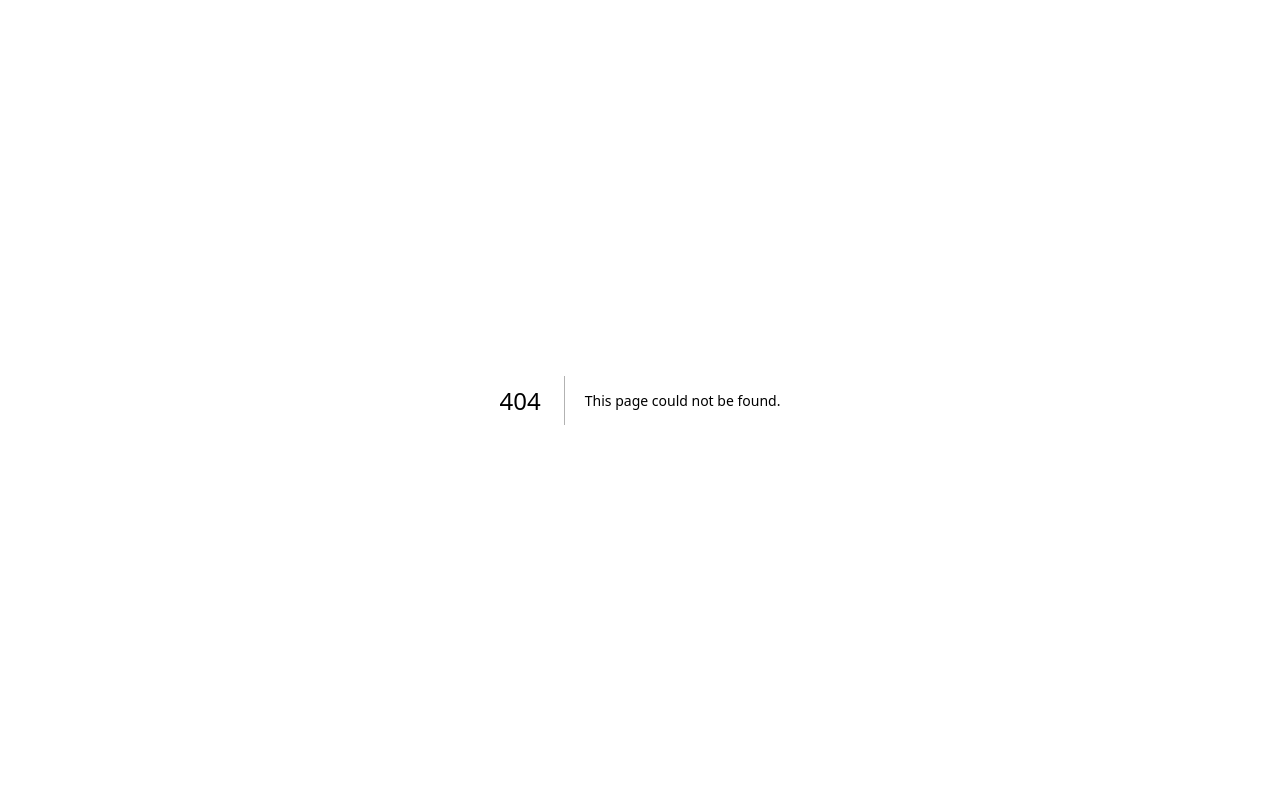
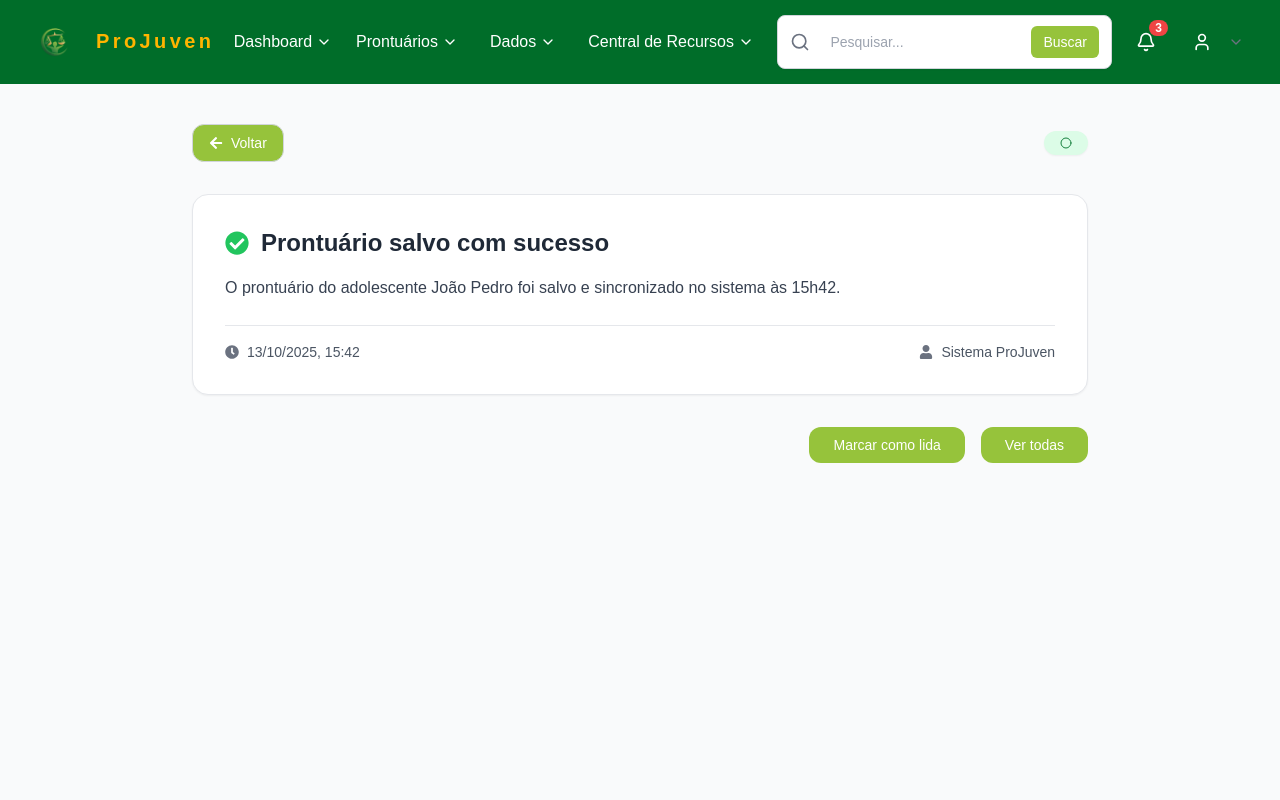
Before and after one commit to resenhandodirei/ProJuven, a Next.js app: page /notificacoes/1 in a window 1280 px wide. Before the commit this address had no page. Shown: the top 800 px of the page. Built offline with nearby package versions, Linux system fonts and the light colour scheme.

Commit message:
feat: feito com o fluxo de tela

```diff
--- /dev/null
+++ b/src/app/notificacoes/[id]/page.tsx
@@ -0,0 +1,210 @@
+"use client";
+
+import React, { useState, useEffect } from "react";
+import { useRouter, useParams } from "next/navigation";
+import Navbar from "@/components/navbar";
+import Footer from "@/components/footer";
+import { Card } from "@/components/Cards";
+import { Button } from "@/components/Button";
+import Badge from "@/components/Badge";
+import {
+  FaBell,
+  FaCheckCircle,
+  FaExclamationCircle,
+  FaArrowLeft,
+  FaClock,
+  FaUser,
+} from "react-icons/fa";
+import { motion } from "framer-motion";
+
+import "@/styles/globals.css";
+
+interface Notificacao {
+  id: number;
+  tipo: "info" | "alerta" | "sucesso";
+  titulo: string;
+  mensagem: string;
+  data: string;
+  remetente: string;
+  lida: boolean;
+}
+
+const notificacoesMock: Notificacao[] = [
+  {
+    id: 1,
+    tipo: "sucesso",
+    titulo: "Prontuário salvo com sucesso",
+    mensagem:
+      "O prontuário do adolescente João Pedro foi salvo e sincronizado no sistema às 15h42.",
+    data: "2025-10-13T15:42:00Z",
+    remetente: "Sistema ProJuven",
+    lida: false,
+  },
+  {
+    id: 2,
+    tipo: "alerta",
+    titulo: "Audiência marcada",
+    mensagem:
+      "Audiência para Maria Eduarda foi agendada para 17/10/2025 às 14h, na Vara da Infância e Juventude.",
+    data: "2025-10-12T11:30:00Z",
+    remetente: "Dr. Rubens Lima (Defensor)",
+    lida: false,
+  },
+  {
+    id: 3,
+    tipo: "info",
+    titulo: "Atualização no caso de Lucas Andrade",
+    mensagem:
+      "Uma nova anotação foi adicionada ao prontuário de Lucas Andrade pela estagiária Larissa Corrêa.",
+    data: "2025-10-10T10:00:00Z",
+    remetente: "Larissa Corrêa (Estagiária)",
+    lida: true,
+  },
+];
+
+export default function NotificacaoDetalhePage() {
+  const router = useRouter();
+  const params = useParams();
+  const idParam = params?.id ? Number(params.id) : null;
+
+  const [notificacao, setNotificacao] = useState<Notificacao | null>(null);
+
+  useEffect(() => {
+    // Se tiver id na URL, procura pelo id; senão, mostra a primeira do mock
+    const encontrada =
+      notificacoesMock.find((n) => n.id === idParam) || notificacoesMock[0];
+    setNotificacao(encontrada);
+  }, [idParam]);
+
+  const marcarComoLida = () => {
+    if (notificacao && !notificacao.lida) {
+      setNotificacao({ ...notificacao, lida: true });
+      alert("✅ Notificação marcada como lida!");
+    }
+  };
+
+  const getIcone = (tipo: Notificacao["tipo"]) => {
+    switch (tipo) {
+      case "sucesso":
+        return <FaCheckCircle className="text-green-500 text-2xl" />;
+      case "alerta":
+        return <FaExclamationCircle className="text-red-500 text-2xl" />;
+      default:
+        return <FaBell className="text-yellow-500 text-2xl" />;
+    }
+  };
+
+  const getBadgeColor = (tipo: Notificacao["tipo"]) => {
+    switch (tipo) {
+      case "sucesso":
+        return "bg-green-100 text-green-700 border-green-300";
+      case "alerta":
+        return "bg-red-100 text-red-700 border-red-300";
+      default:
+        return "bg-yellow-100 text-yellow-700 border-yellow-300";
+    }
+  };
+
+  if (!notificacao) {
+    return (
+      <>
+        <Navbar />
+        <main className="min-h-screen flex justify-center items-center text-gray-600 text-lg">
+          Notificação não encontrada.
+        </main>
+        <Footer />
+      </>
+    );
+  }
+
+  return (
+    <>
+      <Navbar />
+
+      <main className="min-h-screen bg-gray-50 py-10 px-6">
+        <div className="max-w-4xl mx-auto space-y-8">
+          <div className="flex items-center justify-between">
+            <Button
+              onClick={() => router.push("/notificacoes")}
+              className="border border-gray-300 bg-[--var(greenLight)] text-gray-700 hover:bg-[--var(golden)] flex items-center gap-2 rounded-xl px-4 py-2 transition-all"
+            >
+              <FaArrowLeft /> Voltar
+            </Button>
+
+            <Badge
+              className={`${getBadgeColor(
+                notificacao.tipo
+              )} px-4 py-1.5 rounded-full text-sm font-medium`}
+            >
+              {notificacao.tipo === "sucesso"
+                ? "Sucesso"
+                : notificacao.tipo === "alerta"
+                ? "Alerta"
+                : "Informação"}
+            </Badge>
+          </div>
+
+          {/* Corpo principal */}
+          <motion.div
+            initial={{ opacity: 0, y: 15 }}
+            animate={{ opacity: 1, y: 0 }}
+            transition={{ duration: 0.4 }}
+          >
+            <Card className="p-8 bg-white rounded-2xl shadow-md border border-gray-200">
+              <div className="flex items-center gap-3 mb-4">
+                {getIcone(notificacao.tipo)}
+                <h1 className="text-2xl font-bold text-gray-800">
+                  {notificacao.titulo}
+                </h1>
+              </div>
+
+              <p className="text-gray-700 text-base leading-relaxed mb-6">
+                {notificacao.mensagem}
+              </p>
+
+              <div className="flex flex-col sm:flex-row sm:justify-between sm:items-center gap-3 text-sm text-gray-600 border-t pt-4">
+                <div className="flex items-center gap-2">
+                  <FaClock className="text-gray-500" />
+                  <span>
+                    {new Date(notificacao.data).toLocaleString("pt-BR", {
+                      dateStyle: "short",
+                      timeStyle: "short",
+                    })}
+                  </span>
+                </div>
+                <div className="flex items-center gap-2">
+                  <FaUser className="text-gray-500" />
+                  <span>{notificacao.remetente}</span>
+                </div>
+              </div>
+            </Card>
+          </motion.div>
+
+          <motion.div
+            initial={{ opacity: 0, y: 15 }}
+            animate={{ opacity: 1, y: 0 }}
+            transition={{ duration: 0.3, delay: 0.2 }}
+            className="flex justify-end gap-4"
+          >
+            {!notificacao.lida && (
+              <Button
+                onClick={marcarComoLida}
+                className="bg-[var(--greenLight)] text-white px-6 py-2 rounded-xl hover:bg-[var(--golden)] transition-all duration-300"
+              >
+                Marcar como lida
+              </Button>
+            )}
+            <Button
+              onClick={() => router.push("/notificacoes")}
+              className="bg-[--var(golden)] text-gray-800 px-6 py-2 rounded-xl hover:bg-[--var(greenLight)] transition-all duration-300"
+            >
+              Ver todas
+            </Button>
+          </motion.div>
+        </div>
+      </main>
+
+      <Footer />
+    </>
+  );
+}
```
